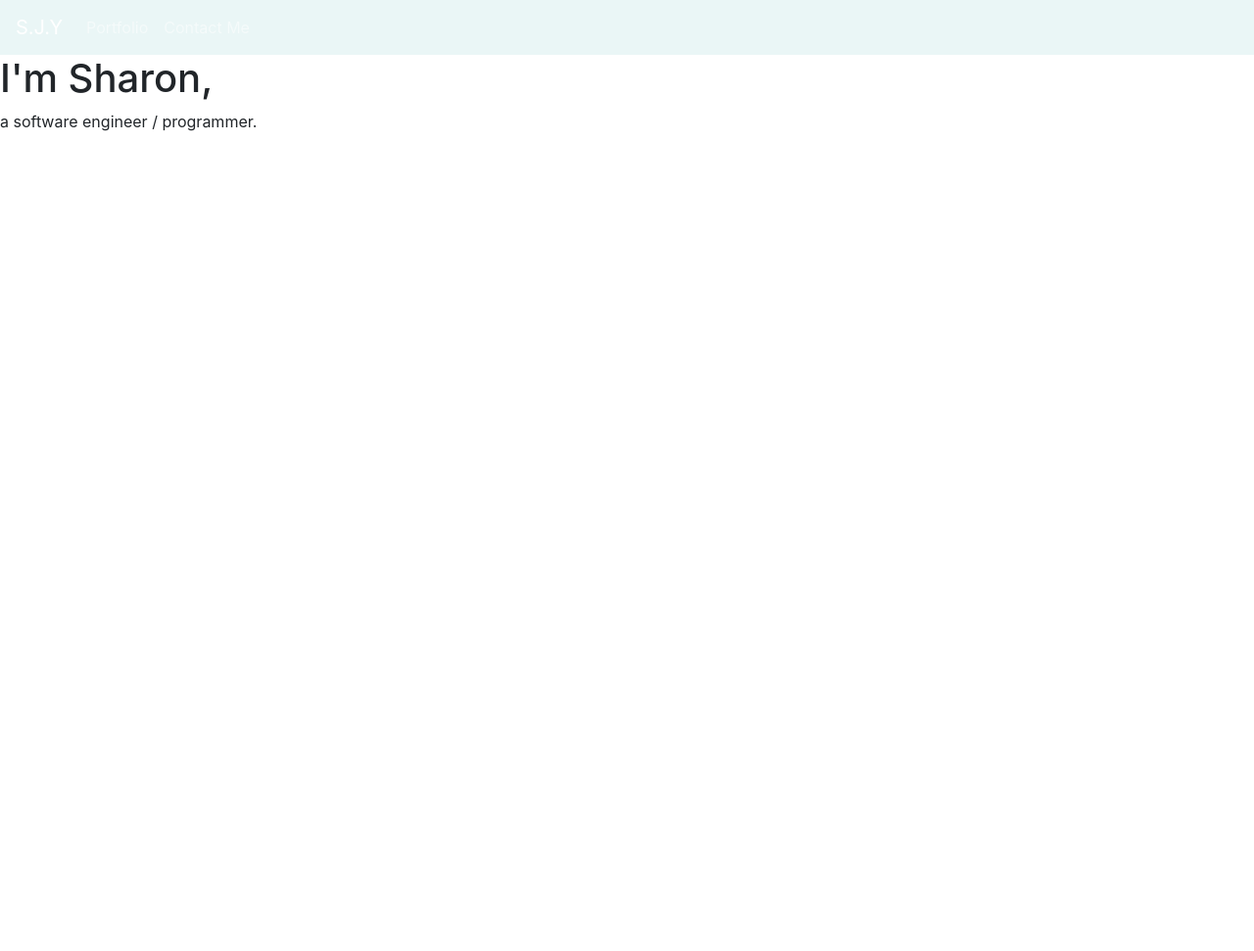
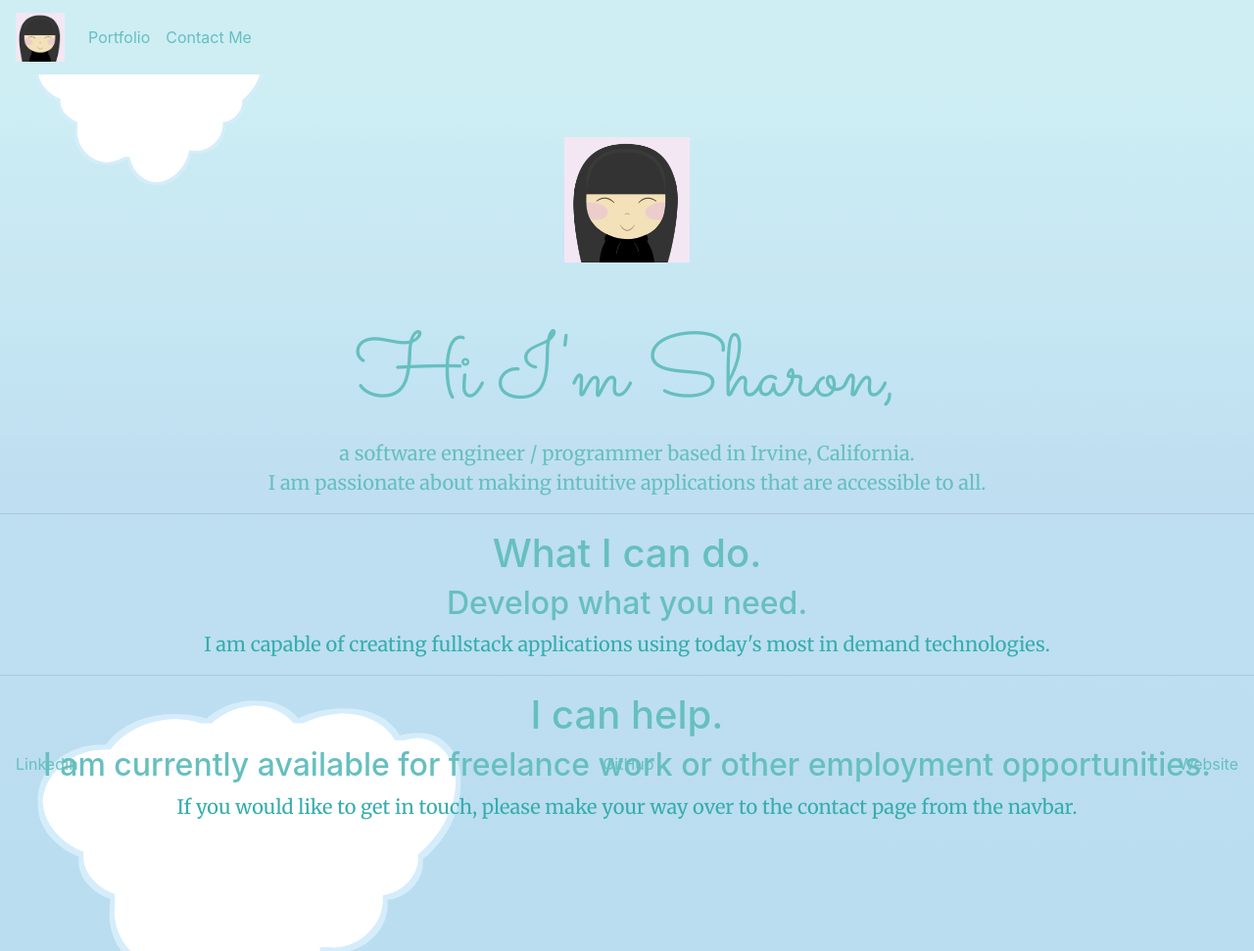
Before and after one commit to sharonjyoon/sharonjyoon.github.io, a plain HTML site: page index.html in a window 1280 px wide. Shown: the top 971 px of the page at 98% size. Before the commit the page ends 800 px from the top, so only its background shows below. Drawn offline with nearby package versions, Linux system fonts and the light colour scheme.

Commit message:
completed index.html

```diff
--- a/index.html
+++ b/index.html
@@ -10,12 +10,92 @@
   <link rel="stylesheet" href="https://stackpath.bootstrapcdn.com/bootstrap/4.3.1/css/bootstrap.min.css"
     integrity="sha384-ggOyR0iXCbMQv3Xipma34MD+dH/1fQ784/j6cY/iJTQUOhcWr7x9JvoRxT2MZw1T" crossorigin="anonymous">
   <link rel="stylesheet" href="style.css">
+  <link rel="preconnect" href="https://fonts.googleapis.com">
+  <link rel="preconnect" href="https://fonts.gstatic.com" crossorigin>
+  <link href="https://fonts.googleapis.com/css2?family=Merriweather&family=Sacramento&display=swap" rel="stylesheet">
+  <style>
+
+    a {
+      color: #66BFBF;
+    }
+
+    body {
+      background-image: url("https://github.com/sharonjyoon/sharonjyoon.github.io/blob/main/images/SharonBackground%20(1).png?raw=true");
+    }
+
+    #mainheader {
+      color: #66BFBF;
+      text-align: center;
+      padding-top: 5%;
+      font-family: 'Sacramento', cursive;
+      font-size: 90px;
+    }
+
+    p {
+      color:#66BFBF;
+      text-align: center;
+      font-family: 'Merriweather', serif;
+      font-size: 20px;
+    }
+
+    #characterimage {
+      display: block;
+      margin-left: auto;
+      margin-right: auto;
+      width: 10%;
+      padding-top: 5%;
+    }
+
+    #midheader {
+      text-align: center;
+      color: #66BFBF;
+    }
+
+    #develop {
+      text-align: center;
+      color: #66BFBF;
+    }
+
+    #explainideas {
+      text-align: center;
+      color: #35adad;
+    }
+
+    #helping {
+      text-align: center;
+      color: #66BFBF;
+    }
+
+    #available {
+      text-align: center;
+      color: #66BFBF;
+    }
+
+    #explainwork {
+      text-align: center;
+      color: #35adad;
+      padding-bottom: 10%;
+    }
+
+    footer {
+      text-align: center;
+      color: #66BFBF;
+      position: fixed;
+      left: 0;
+      bottom: 0;
+      width: 100%;
+      background-color: #ceeef4;
+    }
+  </style>
 </head>
 
 <body>
 <section id="top">
-  <nav class="navbar navbar-expand-lg navbar-dark" style="background-color: #EAF6F6;">
-    <a class="navbar-brand" href="">S.J.Y</a>
+  <nav class="navbar navbar-expand-lg" style="background-color:#ceeef4;">
+    <a class="navbar-brand" href="" style="color: #66BFBF;">
+      <img src="https://github.com/sharonjyoon/sharonjyoon.github.io/blob/main/images/sharoniconpink.png?raw=true"
+        width="50" height="50" alt="">
+    </a>
     <button class="navbar-toggler" type="button" data-toggle="collapse" data-target="#navbarNavAltMarkup"
       aria-controls="navbarNavAltMarkup" aria-expanded="false" aria-label="Toggle navigation">
       <span class="navbar-toggler-icon"></span>
@@ -32,10 +112,28 @@
     </div>
   </nav>
   <div>
-  <h1>I'm Sharon,</h1>
-  <p>a software engineer / programmer.</p>
+    <img id="characterimage" src="https://github.com/sharonjyoon/sharonjyoon.github.io/blob/main/images/sharoniconpink.png?raw=true" >
+  <h1 id="mainheader">Hi I'm Sharon,</h1>
+  <p>a software engineer / programmer based in Irvine, California.<br> I am passionate about making intuitive applications that are accessible to all.</p>
   </div>
 </section>
+<hr>
+  <div>
+    <h1 id="midheader">What I can do.</h1>
+    <h2 id="develop">Develop what you need.</h2>
+      <p id="explainideas">I am capable of creating fullstack applications using today's most in demand technologies.</p>
+  </div>
+  <hr>
+  <div>
+    <h1 id="helping">I can help.</h1>
+    <h2 id="available"> I am currently available for freelance work or other employment opportunities.</h2>
+    <p id="explainwork">If you would like to get in touch, please make your way over to the contact page from the navbar.</p>
+  </div>
+<div class="navbar fixed-bottom">
+  <a class="footer-link" href="https://www.linkedin.com/in/sharon-yoon-32788520b/">LinkedIn</a>
+  <a class="footer-link" href="https://github.com/sharonjyoon">GitHub</a>
+  <a class="footer-link" href="https://sharonjyoon.github.io/">Website</a>
+</div>
 </body>
 
 </html>
```
Also changed, not shown: contact.html (+27 -11 lines), portfolio.html (+12 -0 lines).
